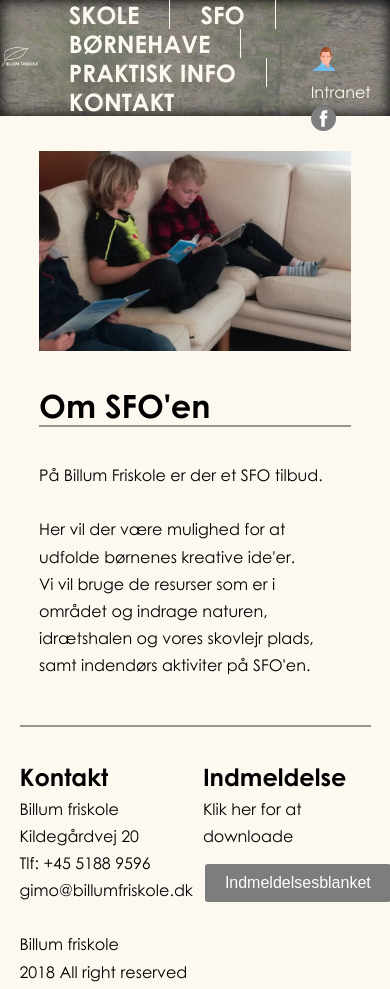
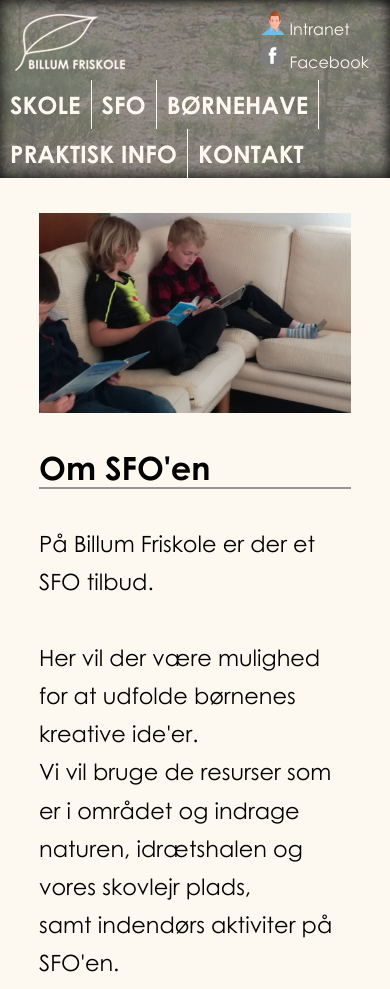
Before and after one commit to Nsehrish/Exam-project, a plain HTML site: page om-sfo.html in a window 390 px wide. Shown: the top 989 px of the page. Drawn offline with Linux system fonts and the light colour scheme.

Commit message:
device optimization
optimised for mobile

fixed frontpage links

```diff
--- a/assets/css/stylesheet.css
+++ b/assets/css/stylesheet.css
@@ -132,6 +132,7 @@ header{
   display: flex;
   justify-content: space-around;
   box-shadow:inset 0 0 15px #000000;
+  flex-direction: row;
 }
 
 nav p{
@@ -476,3 +477,38 @@ However, delay the fade out process for 2.5 seconds */
     from {opacity: 1;}
     to {opacity: 0;}
 }
+
+/* ---------------------------------------------------------------------------------
+mobile optimization */
+@media screen and (max-width: 1000px){
+
+.header-link-tile{
+  position: absolute;
+  padding: 0 10px 0;
+  top: 10px;
+}
+.logo-tile{
+  position: absolute;
+  padding: 10px 0 0 10px;
+  top: 0;
+  align-self: flex-start;
+}
+.dropdown-content{
+  margin-top: 60px;
+}
+nav{
+  padding-top: 80px;
+  align-self: center;
+}
+header{
+  flex-direction: column;
+  align-content: center;
+}
+nav a{
+  padding:10px;
+}
+main p{
+  font-size: 1.4em;
+}
+
+}
--- a/om-sfo.html
+++ b/om-sfo.html
@@ -7,11 +7,12 @@
     <meta name="keywords" content="friskole, fkole, sfo, børnehave, friskole, billum, klasse, grundskole, skole fritids ordning">
     <meta name="description" content="En Friskole I Billum">
     <meta name="author" content="gruppe 23">
+    <meta name="viewport" content="width=device-width, initial-scale=0.5"/>
   </head>
 
   <body class="color02">
     <div class="image009 image-fit">
-      <header class="color01 flex-direction-row">
+      <header class="color01">
         <div class="logo-tile">
           <a href="index.html">
             <img src="assets\images\logo.png" alt="Billum Friskole Logo">
```
Also changed, not shown: 7-8-klasse.html (+2 -1 lines), aktiviteter.html (+2 -1 lines), ansatte.html (+2 -1 lines), boernehave.html (+2 -1 lines), dagligdagen-sfo.html (+2 -1 lines), dagligdagen-skole.html (+2 -1 lines), index.html (+8 -7 lines), indmeldelse.html (+2 -1 lines), kalender.html (+2 -1 lines), kontakt.html (+2 -1 lines), om-skolen.html (+2 -1 lines), priser.html (+2 -1 lines), tilsynsfoerende.html (+2 -1 lines), udmeldelse.html (+2 -1 lines), 3 more files.
